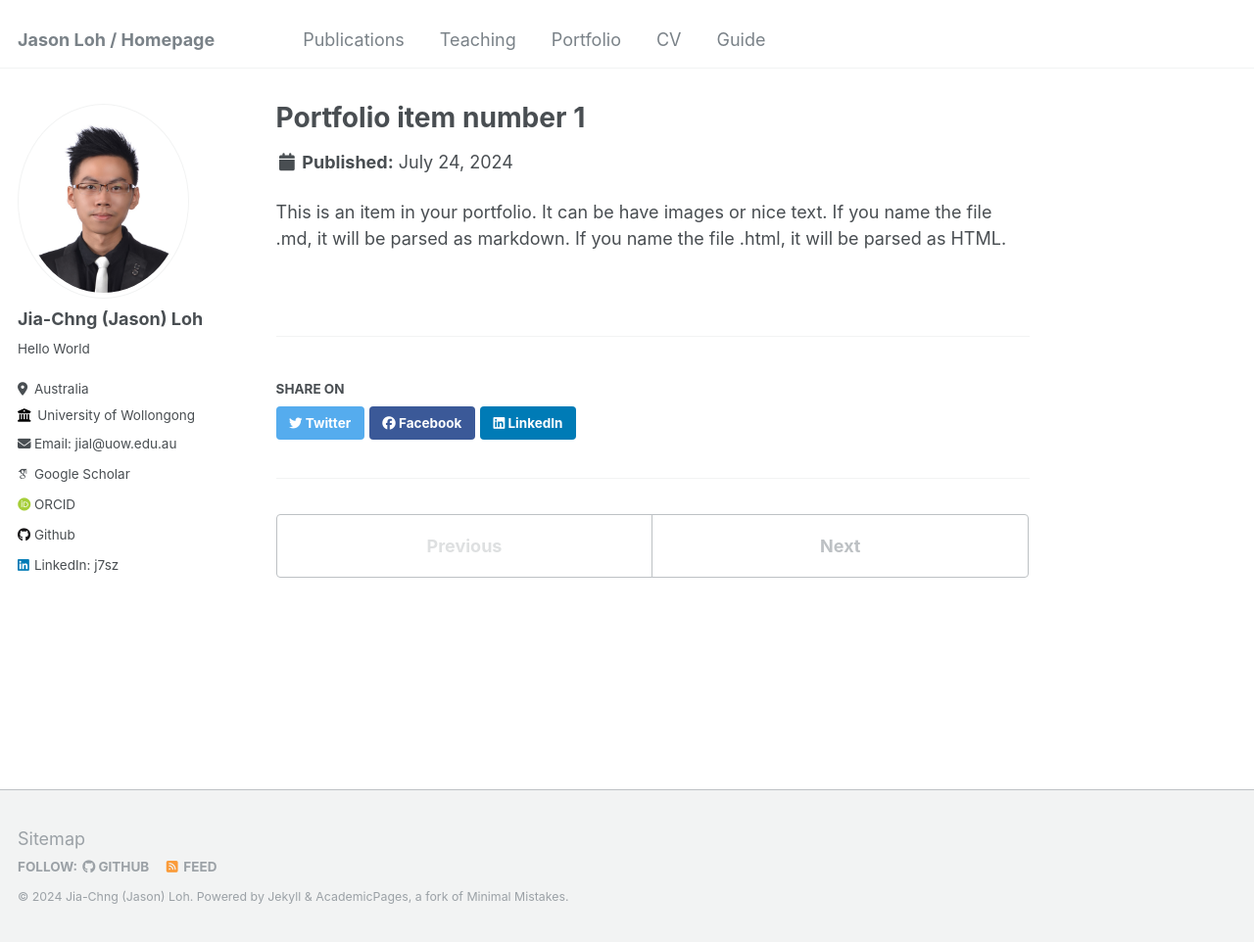
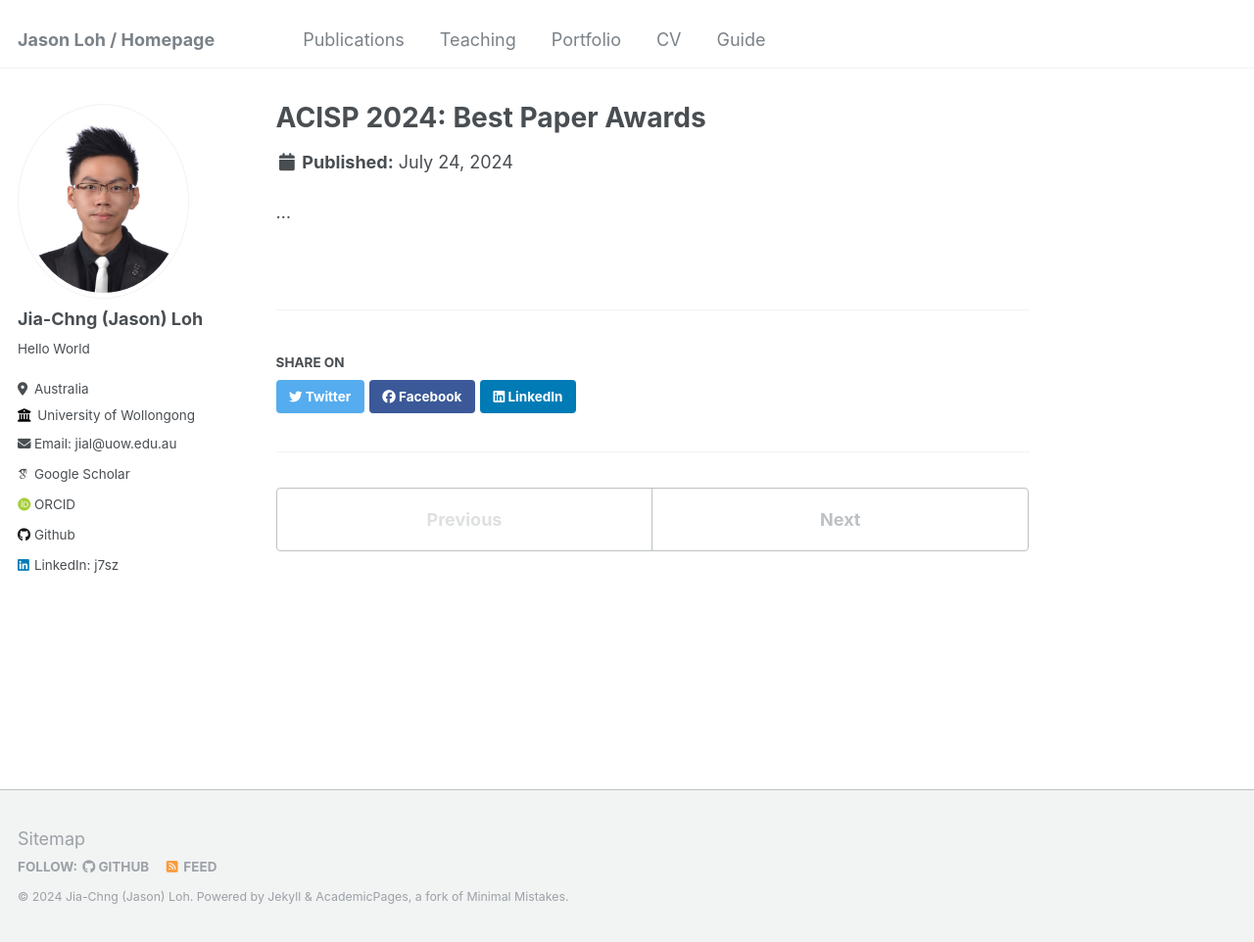
Before and after one commit to j7sz/j7sz.github.io, a Jekyll site: the page built from _portfolio/portfolio-1.md, in a window 1280 px wide and 962 px high. Shown: the whole window at 98% size. Built offline with Jekyll 4.4.1, drawn with Linux system fonts in a browser that asks for light colours; some web fonts are replaced.

Commit message:
Update portfolio-1.md

```diff
--- a/_portfolio/portfolio-1.md
+++ b/_portfolio/portfolio-1.md
@@ -1,7 +1,7 @@
 ---
-title: "Portfolio item number 1"
-excerpt: "Short description of portfolio item number 1<br/><img src='/images/500x300.png'>"
+title: "ACISP 2024: Best Paper Awards"
+excerpt: "...<br/><img src='/images/ACISP24_Awards.png'>"
 collection: portfolio
 ---
 
-This is an item in your portfolio. It can be have images or nice text. If you name the file .md, it will be parsed as markdown. If you name the file .html, it will be parsed as HTML.
+...
```
